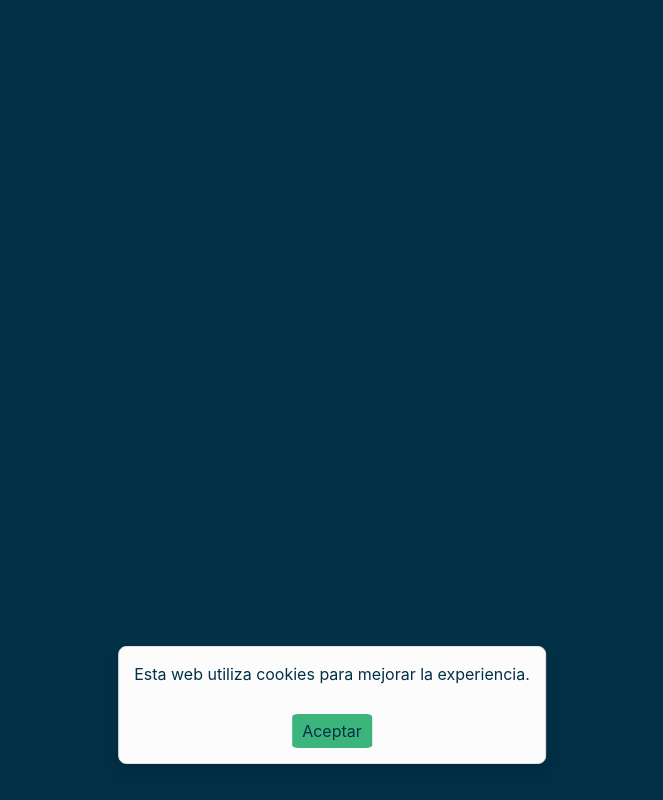
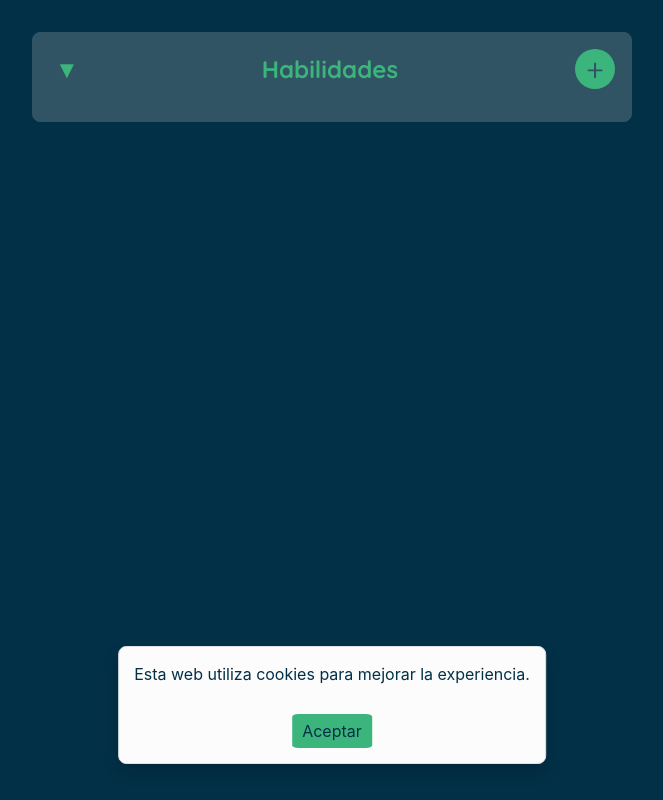
Before and after one commit to swaply-ext/swaply, an Angular app in the folder frontend/: page /panel-skills in a window 1280 px wide. Before the commit this address led to /. Shown: the whole page, without its empty margins (308-971 px from the left). Built offline with nearby package versions, Linux system fonts and the light colour scheme.

Commit message:
panel skills rutas y links en home

```diff
--- a/frontend/src/app/app.routes.ts
+++ b/frontend/src/app/app.routes.ts
@@ -11,6 +11,7 @@ import { PersonalInformationComponent } from './pages/personal-information/perso
 import { ConfirmationComponent } from './pages/confirmation/confirmation.component';
 import { ConfirmPasswordComponent } from './pages/confirm-password/confirm-password.component';
 import { ErrorAuthComponent } from './pages/error-auth/error-auth.component';
+import { SkillsPanelComponent } from './components/skills-panel/skills-panel.component';
 
 // Creamos una ruta para la verificación de correo
 // Ahora usamos el componente real EmailVerificationComponent
@@ -27,4 +28,5 @@ export const appRoutes: Routes = [
   { path: 'confirmation', component: ConfirmationComponent }, // <-- ruta para pantalla de confirmación antes de Home
   { path: 'confirm-password', component: ConfirmPasswordComponent }, // <-- ruta para pantalla de confirmación de cambio de contraseña
   { path: 'error-auth', component: ErrorAuthComponent }, // <-- ruta para pantalla de error de autenticación
+  { path: 'panel-skills', component: SkillsPanelComponent }, // <-- ruta para el panel de habilidades
 ];
--- /dev/null
+++ b/frontend/src/app/components/skills-panel/skills-panel.component.css
@@ -0,0 +1,118 @@
+.skills-panel-container {
+  max-width: 600px;
+  margin: 2rem auto;
+  padding: 1rem;
+  border: 1px solid #315465;
+  border-radius: 8px;
+  background-color: #315465;
+  color: #fff;
+}
+
+.header {
+  display: flex;
+  align-items: center;
+  justify-content: space-between;
+  margin-bottom: 1rem;
+}
+
+.header h1 {
+  margin: 0;
+  font-size: 1.5rem;
+}
+
+.header-buttons {
+  display: flex;
+  gap: 0.5rem;
+  align-items: center;
+}
+
+.toggle-btn {
+  background: none;
+  border: none;
+  font-size: 1.5rem;
+  cursor: pointer;
+  color: var(--principal-color-2);
+}
+
+.add-btn-circle {
+  width: 40px;
+  height: 40px;
+  border-radius: 50%;
+  border: none;
+  background-color: var(--principal-color-2, #2a9d8f);
+  color: #315465;
+  font-size: 2rem;
+  cursor: pointer;
+  display: flex;
+  align-items: center;
+  justify-content: center;
+  transition: background 0.3s, transform 0.2s;
+}
+
+.add-btn-circle:hover {
+  background-color: #21867a;
+  transform: scale(1.1);
+}
+
+.skills-grid {
+  display: grid;
+  grid-template-columns: repeat(auto-fill, minmax(100px, 1fr));
+  gap: 0.5rem;
+}
+
+.skill-card {
+  padding: 0.6rem;
+  background-color: #e0f2f1;
+  border-radius: 6px;
+  text-align: center;
+  font-weight: 500;
+  color: #000;
+}
+
+.add-skill-form {
+  margin-top: 1rem;
+  display: flex;
+  gap: 0.5rem;
+  justify-content: center;
+}
+
+.add-skill-form input {
+  padding: 0.6rem;
+  border: 1px solid #bfbfbf;
+  border-radius: 6px;
+  font-size: 1rem;
+  flex: 1;
+}
+
+.add-skill-form input:focus {
+  outline: none;
+  border-color: var(--principal-color-2, #2a9d8f);
+  box-shadow: 0 0 0 2px rgba(42, 157, 143, 0.2);
+}
+
+.add-skill-form button {
+  padding: 0.6rem 1rem;
+  background-color: var(--principal-color-2, #2a9d8f);
+  color: #fff;
+  border: none;
+  border-radius: 6px;
+  cursor: pointer;
+  transition: background 0.3s, transform 0.2s;
+}
+
+.add-skill-form button:hover {
+  background-color: #21867a;
+  transform: scale(1.03);
+}
+
+@media (max-width: 480px) {
+  .add-skill-form {
+    flex-direction: column;
+    gap: 0.5rem;
+  }
+
+  .add-skill-form input,
+  .add-skill-form button {
+    width: 100%;
+  }
+}
--- /dev/null
+++ b/frontend/src/app/components/skills-panel/skills-panel.component.html
@@ -0,0 +1,18 @@
+<div class="skills-panel-container">
+  <div class="header">
+    <button class="toggle-btn" (click)="togglePanel()">
+      {{ open ? '▲' : '▼' }}
+    </button>
+    <h1>Habilidades</h1>
+    <button class="add-btn-circle" (click)="toggleInput()">+</button>
+  </div>
+
+  <div *ngIf="open" class="skills-grid">
+    <div *ngFor="let skill of skills" class="skill-card">{{ skill }}</div>
+  </div>
+
+  <div *ngIf="showInput" class="add-skill-form">
+    <input type="text" [(ngModel)]="newSkill" placeholder="Nueva habilidad..." />
+    <button (click)="saveSkill()">Añadir</button>
+  </div>
+</div>
--- /dev/null
+++ b/frontend/src/app/components/skills-panel/skills-panel.component.ts
@@ -0,0 +1,35 @@
+import { Component } from '@angular/core';
+import { CommonModule } from '@angular/common';
+import { FormsModule } from '@angular/forms';
+
+@Component({
+  selector: 'app-skills-panel',
+  templateUrl: './skills-panel.component.html',
+  styleUrls: ['./skills-panel.component.css'],
+  standalone: true,
+  imports: [CommonModule, FormsModule]
+})
+export class SkillsPanelComponent {
+  open = false;
+  showInput = false;
+  newSkill = '';
+  skills = ['JavaScript', 'Angular', 'TypeScript', 'CSS', 'HTML', 'Node.js'];
+
+  togglePanel() {
+    this.open = !this.open;
+    if (!this.open) this.showInput = false;
+  }
+
+  toggleInput() {
+    this.showInput = !this.showInput;
+    this.newSkill = '';
+  }
+
+  saveSkill() {
+    if (this.newSkill.trim()) {
+      this.skills.push(this.newSkill.trim());
+      this.newSkill = '';
+      this.showInput = false;
+    }
+  }
+}
--- a/frontend/src/app/pages/home/home.component.html
+++ b/frontend/src/app/pages/home/home.component.html
@@ -24,6 +24,8 @@
       <li><a routerLink="/confirmation"><strong>Confirmación final Verificación</strong></a> - Confirmación de tu Verificación</li>
       <li><a routerLink="/confirm-password"><strong>Confirmación cambio contraseña</strong></a> - Confirma el cambio de tu contraseña</li>
       <li><a routerLink="/error-auth"><strong>Error autenticación</strong></a> - Pantalla de error de autenticación</li>
+      <li><a routerLink="/new-password"><strong>Nueva contraseña</strong></a> - Establece una nueva contraseña</li>
+      <li><a routerLink="/panel-skills"><strong>Panel de habilidades</strong></a> - Accede al panel de habilidades</li>
     </ul>
   </div>
 </div>
--- a/frontend/src/app/pages/new-password/new-password.component.ts
+++ b/frontend/src/app/pages/new-password/new-password.component.ts
@@ -3,6 +3,7 @@ import { PasswordInputComponent } from '../../components/password-input/password
 import { ConfirmPasswordInputComponent } from '../../components/confirm-password-input/confirm-password-input.component';
 import { Location } from '@angular/common';
 import { CommonModule } from '@angular/common';
+import { Router } from '@angular/router';
 
 @Component({
   selector: 'app-new-password',
@@ -22,7 +23,10 @@ export class NewPasswordComponent {
   message: string = '';
   passwordHistory: string[] = [];
 
-  constructor(private location: Location) {}
+  constructor(
+    private location: Location,
+     private router: Router
+    ) {}
 
   validatePassword(password: string): { valid: boolean; message: string } {
     const minLength = 8;
@@ -59,6 +63,10 @@ export class NewPasswordComponent {
     console.log(this.message);
     console.log('Historial de contraseñas:', this.passwordHistory);
     console.log('Contraseña actual:', this.previousPassword);
+
+    this.router.navigate(['/confirm-password']);
+;
+
   }
   goBack(): void {
     this.location.back();
```
Also changed, not shown: 1 other file (tests, documents, lock files or other folders).
